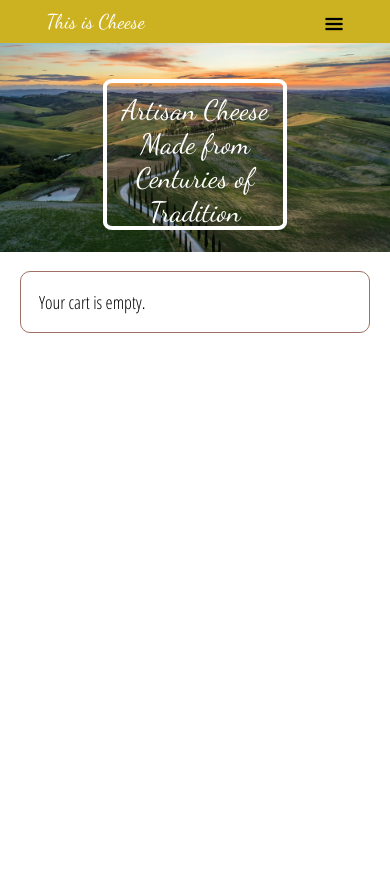
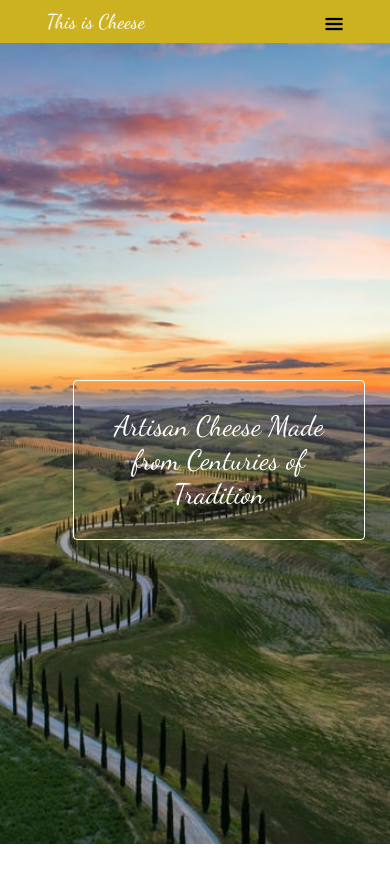
Before and after one commit to sandramkimball/AngularPractice, an Angular app in the folder angularsite/: page / in a window 390 px wide. Shown: the top 878 px of the page. Built offline with nearby package versions, Linux system fonts and the light colour scheme.

Commit message:
touch up menu and media queries

```diff
--- a/angularsite/src/app/about/about.component.html
+++ b/angularsite/src/app/about/about.component.html
@@ -5,14 +5,14 @@
     </div>
     <div class='img-block'>
         <img src="../../assets/farmer-azin-javadzadeh.jpg" alt="farmer by azin javadzadeh"/>
-        <p>photo courtesy Azin Javadzadeh</p>
+        <p class='cred-tag'>photo courtesy Azin Javadzadeh</p>
     </div>
 </div>
 
 <div class='about-banner'>
     <div class='img-block'>
         <img src="../../assets/shelf-of-cheese-katrin-leinfeliner.jpg" alt="shelf of cheese katrin leinfeliner"/>
-        <p>photo courtesy Katrin Leinfeliner</p>
+        <p class='cred-tag'>photo courtesy Katrin Leinfeliner</p>
     </div>
     <div class='text-block'>
         <h1>They Follow Centuries of Proven Traditions</h1>
@@ -20,4 +20,4 @@
     </div>
 </div>
 
-<img src='../../assets/italy-reuben-teo.jpg'/>
+<img class='bottom-banner' src='../../assets/italy-reuben-teo.jpg'/>
--- a/angularsite/src/app/about/about.component.scss
+++ b/angularsite/src/app/about/about.component.scss
@@ -21,7 +21,8 @@
         }
     }
     .img-block{
-        p{
+        margin: auto 0;
+        .cred-tag{
             font-size: 12px;
             color: gray;
             text-align: right;
@@ -38,13 +39,46 @@
     }
 }
 
-img{
-    width: 80%;
+.bottom-banner{
+    width: 100%;
     height: 40vh;
     object-fit: cover;
-    margin: 1em 10%;
+    margin: 0 auto;
 }
 
+@media (max-width: 900px){
+    p{
+        font-size: 1.5rem !important;
+    }
+    .cred-tag{
+        font-size: 12px !important;
+    }
+    h1{
+        font-size: 2rem;
+    }
+}
+
+@media (max-width: 850px){
+    .about-banner {
+        width: 90%;
+    }
+    .about-banner div{
+        width: 45%;
+    }
+}
+
+@media (max-width: 660px){
+    p{
+        font-size: 1.25rem !important;
+    }
+    .cred-tag{
+        font-size: 12px !important;
+    }
+    h1{
+        font-size: 1.75rem;
+    }
+
+}
 @media (max-width: 440px){
     .about-banner{
         width: 90%;
@@ -63,8 +97,4 @@ img{
             width: 100%;
         }
     }
-    img:nth-last-child(1){
-        width: 100%;
-        margin: 0 0;
-    }
 }
--- a/angularsite/src/app/app.component.scss
+++ b/angularsite/src/app/app.component.scss
@@ -0,0 +1,107 @@
+@import '../styles.scss';
+
+
+header{
+    background: $primary;
+    padding: 1em 0;
+    a{
+        color: #fff;
+        text-decoration: none;
+    }
+    a.logo{
+        font-size: 20px;
+        margin: 0 0;
+        font-family: $font1;
+    }
+}
+
+// FULL MENU
+header .full-menu{
+    float: right;
+    ul{
+        list-style: none;
+        margin: 0;
+        display: flex;
+        position: relative;
+    }
+    li a {
+        padding: 1em;
+        &:hover{
+            background: darken($primary, 10%);
+        }
+    }
+}
+
+// MOBILE MENU
+header {
+    .menu-icon{
+        display: none;
+        width: 20px;
+        height: 20px;
+        margin-top: .25em;
+        float: right;
+        cursor: pointer;
+        background-size: cover;
+        background-image: url('../assets/icons/hamburger-menu.webp');
+    }
+    .close-btn{
+        cursor: pointer;
+        display: none;
+        float: right;
+        font-weight: 700;
+        width: 20px;
+        height: 20px;
+        font-size: 16px;
+        border: 1.7px solid black;
+        border-radius: 4px;
+        text-align: center;
+        padding-bottom: 2px;
+    }
+    .side-menu{
+        position: absolute;
+        display: none;
+        right: 0;
+        width: 200px;
+        height: 100vh;
+        background: #ccb220e1;
+        z-index: 5;
+        nav{
+            display: flex;
+            flex-direction: column;
+        }
+        ul{
+            list-style-type: none;
+        }
+    }
+    .side-menu.active{
+        opacity: 1;
+        display: inherit !important;
+        transform: translateX(0);
+    }
+}
+
+// Switch from full menu to mobile menu:
+@media (max-width: 575px){
+    header{
+        padding: .5em;
+    }
+    .full-menu{
+        display: none;
+    }
+    .menu-icon, .close-btn{
+        display: inherit !important;
+    }
+    .side-menu{
+        opacity: 0;
+        display: inherit !important;
+        // display: none !important; // This prevents overflow
+        transform: translateX(200px);
+        transition: all .35s ease-in-out;
+    }
+    .side-menu.active{
+        opacity: 1;
+        // display: inherit !important;
+        transform: translateX(0);
+    }
+
+}
--- a/angularsite/src/app/home/home.component.html
+++ b/angularsite/src/app/home/home.component.html
@@ -1,24 +1,5 @@
 
 <div class="home-banner">
-    <div>
-        <h1>Artisan Cheese Made from Centuries of Tradition</h1>
-    </div>
+    <div class="banner-img"></div>
+    <h1>Artisan Cheese Made from Centuries of Tradition</h1>
 </div>
-
-
-<div class="cart-container" >
-    <ng-template [ngIf]="cart.length != 0" [ngIfElse]="none">
-        <ul>
-            <li *ngFor=" let item of cart" class='cards'>
-                <img src="../../assets//cheeses.jpg"/>
-                <p>{{ item.name }}</p>
-                <p>Qty {{ item.quantity }}</p>
-                <p class='delete-btn' (click)="onDelete(item)">X</p>
-            </li>
-        </ul>
-    </ng-template>
-
-    <ng-template #none>
-        <p>Your cart is empty.</p>
-    </ng-template>
-</div>
--- a/angularsite/src/app/home/home.component.scss
+++ b/angularsite/src/app/home/home.component.scss
@@ -2,74 +2,33 @@
 
 
 .home-banner{
-    height: 35vw;
-    padding: 2em 0;
+    height: calc(100vh - 25px - 2em);
     font-family: $font1;
-    background-image: url('../../assets/landscape-luca-micheli.jpg');
-    background-size: cover;
-    background-position: bottom;
-    div{
-        width: 40%;
-        height: 90%;
-        border: 4px solid white;
-        border-radius: 5%;
-        margin: auto;
-        display: flex;
-        padding: 10px;
+    .banner-img{
+        background-image: url('../../assets/landscape-luca-micheli.jpg');
+        background-size: cover;
+        background-position: bottom;
+        position: relative;
+        height: 100%;
+        width: 100%;
     }
     h1{
+        width: 60%;
+        padding: 1em;
+        border: 1.5px solid #fff;
+        border-radius: 4px;
         font-size: 2.5rem;
         color: #fff;
         text-align: center;
         margin: auto;
         font-weight: 100;
+        position: absolute;
+        z-index: 2;
+        top: 45vh;
+        transform: translateX(25%);
     }
 }
-.cart-container{
-    margin: 5vw auto;
-    width: 80%;
-    border: 1px solid $secondary;
-    border-radius: 10px;
-    padding: 1em;
-    ul{
-        list-style-type: none;
-        padding: 0;
-        display: flex;
-        flex-wrap: wrap;
-    }
-    li{
-        margin: 0 7px 7px 0;
-        width: 120px;
-        height: 160px;
-        position: relative;
-        text-overflow: ellipsis;
-        overflow: hidden;
-        white-space: nowrap;
-    }
-    img{
-        height: 100px;
-        width: 120px;
-        object-fit: cover;
-    }
-    p{
-        margin: 0;
-    }
-    .delete-btn{
-        position: absolute;
-        color: #fff;
-        background: #000000b6;
-        height: 25px;
-        width: 25px;
-        font-weight: 600;
-        text-align: center;
-        bottom: 0;
-        right: 0;
-        cursor: pointer;
-        &:hover{
-            background: red;
-        }
-    }
-}
+
 
 @media (max-width: 1285px){
     .home-banner h1{
@@ -82,3 +41,9 @@
         font-size: 1.75rem;
     }
 }
+@media (max-width: 575px){
+    .home-banner{
+        // When navbar changes from full menu to mobile menu:
+        height: calc(100vh - 25px - 1em);
+    }
+}
--- a/angularsite/src/styles.scss
+++ b/angularsite/src/styles.scss
@@ -31,6 +31,10 @@ $font2: 'Open Sans Condensed', sans-serif;
     }
 }
 
+head{
+    overflow-x: hidden;
+}
+
 body{
     margin: 0 auto;
     font-family: $font2;
@@ -42,107 +46,3 @@ body{
     width: 80%;
     margin: 0 auto;
 }
-
-// LARGE MENU
-header{
-    background: $primary;
-    padding: 1em 0;
-    a{
-        color: #fff;
-        text-decoration: none;
-        &hover{
-            background: darken($primary, 10%);
-        }
-    }
-    a.logo{
-        font-size: 20px;
-        margin: 0 0;
-        font-family: $font1;
-    }
-    .full-menu{
-        float: right;
-        ul{
-            list-style: none;
-            margin: 0;
-            display: flex;
-            position: relative;
-        }
-        li a {
-            padding: 1em;
-            &:hover{
-                background: darken($primary, 10%);
-            }
-        }
-    }
-}
-
-// MOBILE MENU
-header{
-    .menu-icon{
-        display: none;
-        width: 20px;
-        height: 20px;
-        margin-top: .25em;
-        float: right;
-        cursor: pointer;
-        background-size: cover;
-        background-image: url('./assets/icons/hamburger-menu.webp');
-    }
-    .side-menu{
-        display: none;
-        position: absolute;
-        right: 0;
-        width: 200px;
-        height: 100vh;
-        background: #ccb220e1;
-        z-index: 5;
-        // This part hides the menu
-        opacity: 0;
-        transform: translateX(200px);
-        transition: all .2s ease-in-out;
-    }
-    .side-menu.active{
-        opacity: 1;
-        transform: translateX(0);
-    }
-}
-
-// Switch from full menu to mobile menu:
-@media (max-width: 575px){
-    header{
-        padding: .5em;
-    }
-    .full-menu{
-        display: none;
-    }
-    .menu-icon{
-        display: inherit !important;
-    }
-    .close-btn{
-        cursor: pointer;
-        float: right;
-        font-weight: 700;
-        width: 20px;
-        height: 20px;
-        font-size: 16px;
-        border: 1.7px solid black;
-        border-radius: 4px;
-        text-align: center;
-        padding-bottom: 2px;
-    }
-    .side-menu{
-        display: inherit !important;
-        nav{
-            display: flex;
-            flex-direction: column;
-        }
-        ul{
-            list-style-type: none;
-        }
-    }
-    .side-menu.active{
-        opacity: 1;
-        transform: translateX(0);
-    }
-
-}
```
